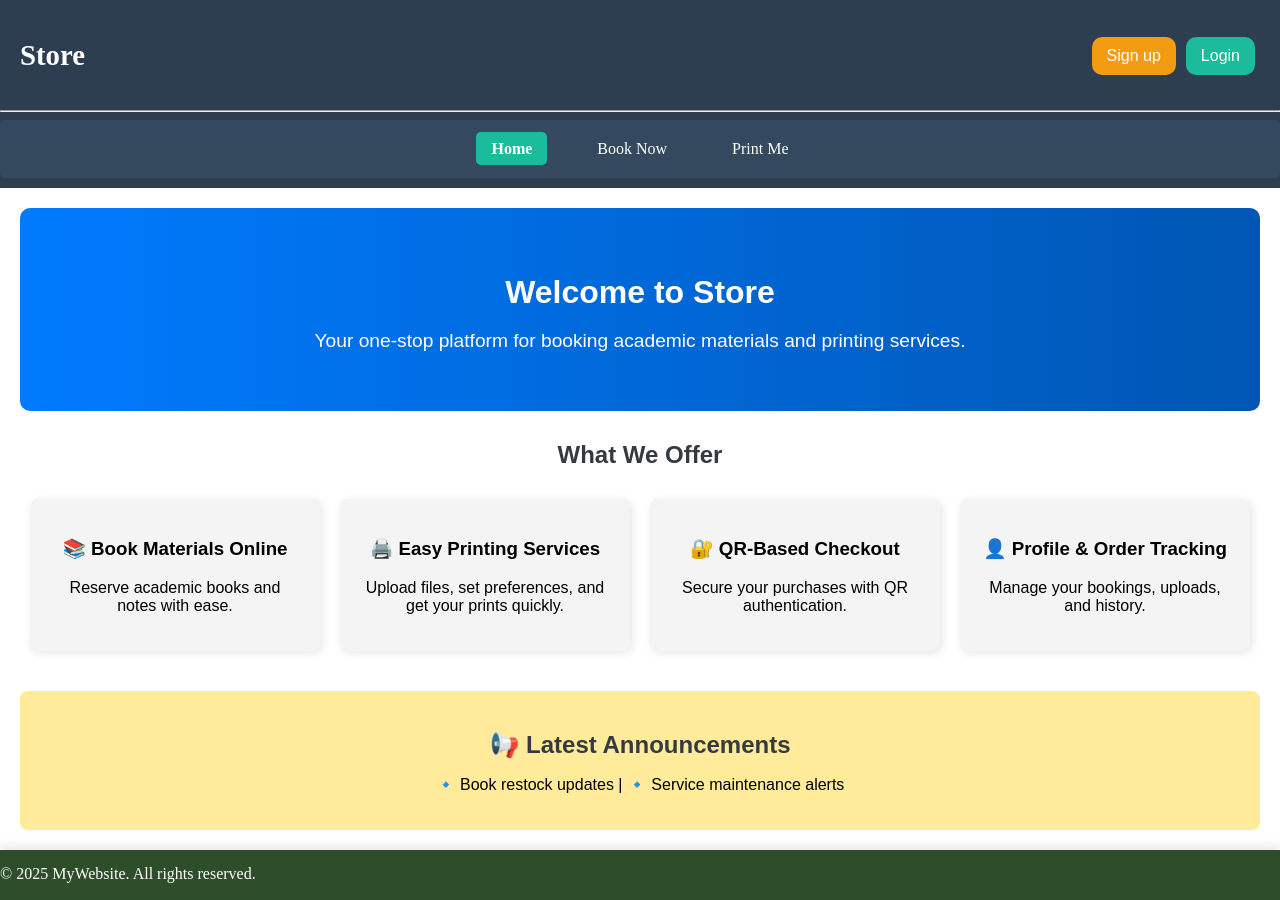
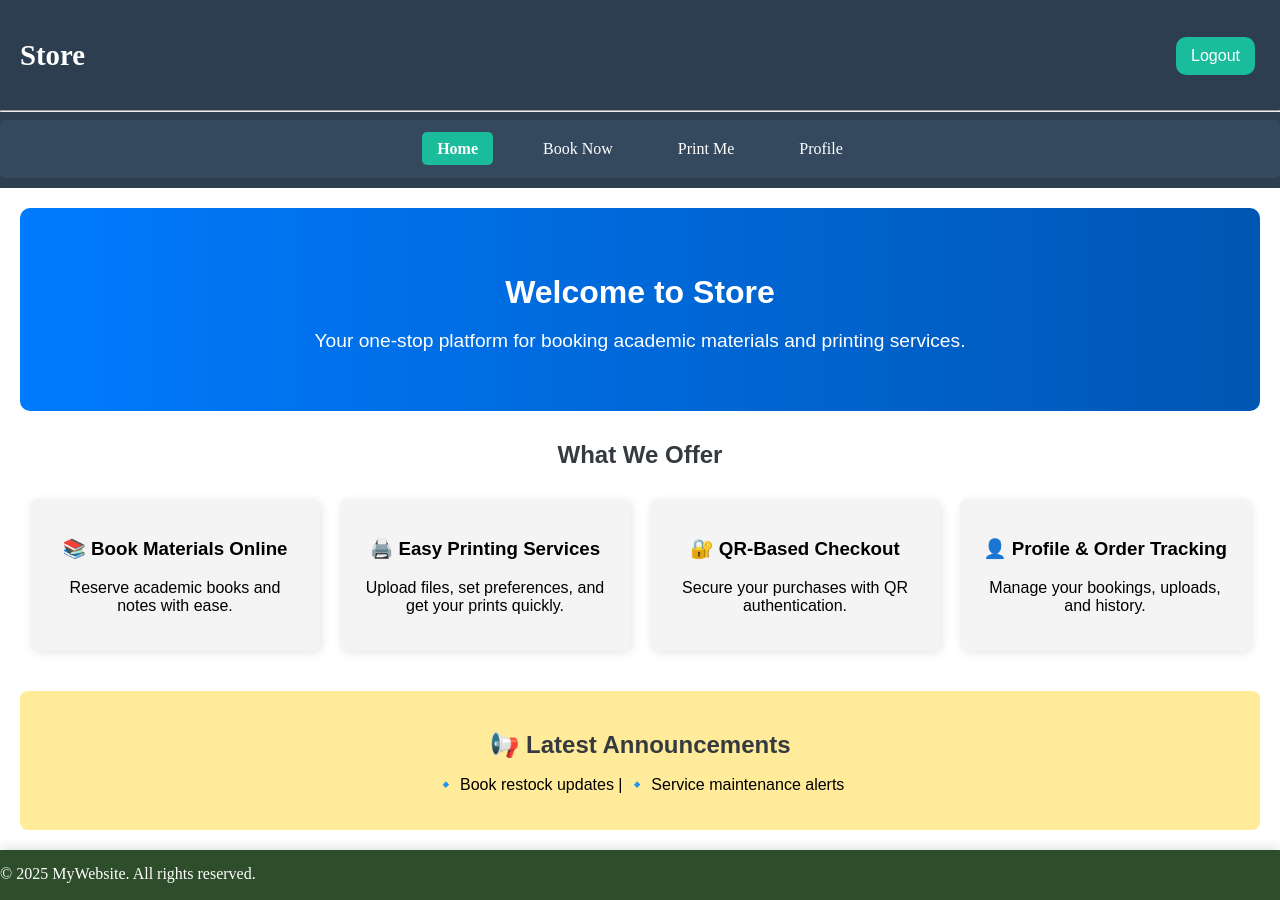
Before and after one commit to amalb1729/miniProjectUser, a React (Vite) app: page / in a window 1280 px wide. Built offline with nearby package versions, Linux system fonts and the light colour scheme; sample sign-in values are in the browser's storage.

Commit message:
session storage

```diff
--- a/src/App.jsx
+++ b/src/App.jsx
@@ -21,8 +21,19 @@ function App() {
 
   const [isLoginOpen, setLoginOpen] = useState(false);
   const [isSignupOpen, setSignupOpen] = useState(false);
-  const [isLoggedIn,setLoggedIn]=useState(false)
-  const [user, setUser] = useState(null);
+
+  //const [isLoggedIn,setLoggedIn]=useState(false)
+  //const [user, setUser] = useState(null);
+
+  const [isLoggedIn, setLoggedIn] = useState(() => {
+    return sessionStorage.getItem('isLoggedIn') === 'true';
+  });
+
+  const [user, setUser] = useState(() => {
+    const savedUser = sessionStorage.getItem('userInfo');
+    return savedUser ? JSON.parse(savedUser) : null;
+  });
+
 
   return (
 
--- a/src/components/header/Header.jsx
+++ b/src/components/header/Header.jsx
@@ -7,7 +7,15 @@ import { myContext } from '../../App';
 
 function Header() {
 
-    const {setLoginOpen,setSignupOpen,isLoggedIn,setLoggedIn}=useContext(myContext)
+    const {setLoginOpen,setSignupOpen,isLoggedIn,setLoggedIn,setUser}=useContext(myContext)
+
+    const handleLogout = () => {
+        sessionStorage.removeItem('isLoggedIn');
+        sessionStorage.removeItem('userInfo');
+        setLoggedIn(false);
+        setUser(null);
+      };
+
 
     return (
         <>
@@ -22,7 +30,7 @@ function Header() {
                     }
 
                     {
-                      isLoggedIn &&(<button type="button" className="accbtn login" onClick={() => {setLoggedIn(false);}} >Logout</button>)
+                      isLoggedIn &&(<button type="button" className="accbtn login" onClick={handleLogout} >Logout</button>)
                     }
 
 
--- a/src/components/modal/loginmodal.jsx
+++ b/src/components/modal/loginmodal.jsx
@@ -41,6 +41,10 @@ function LoginModal() {
             if (response.ok) {
                 setMessage("✅ Login Successful!");
                 setUser(data.user);
+
+                sessionStorage.setItem('isLoggedIn', 'true');
+                sessionStorage.setItem('userInfo', JSON.stringify(data.user));
+
                 setTimeout(() => {
                     setLoggedIn(true);
                     setLoginOpen(false);
```
